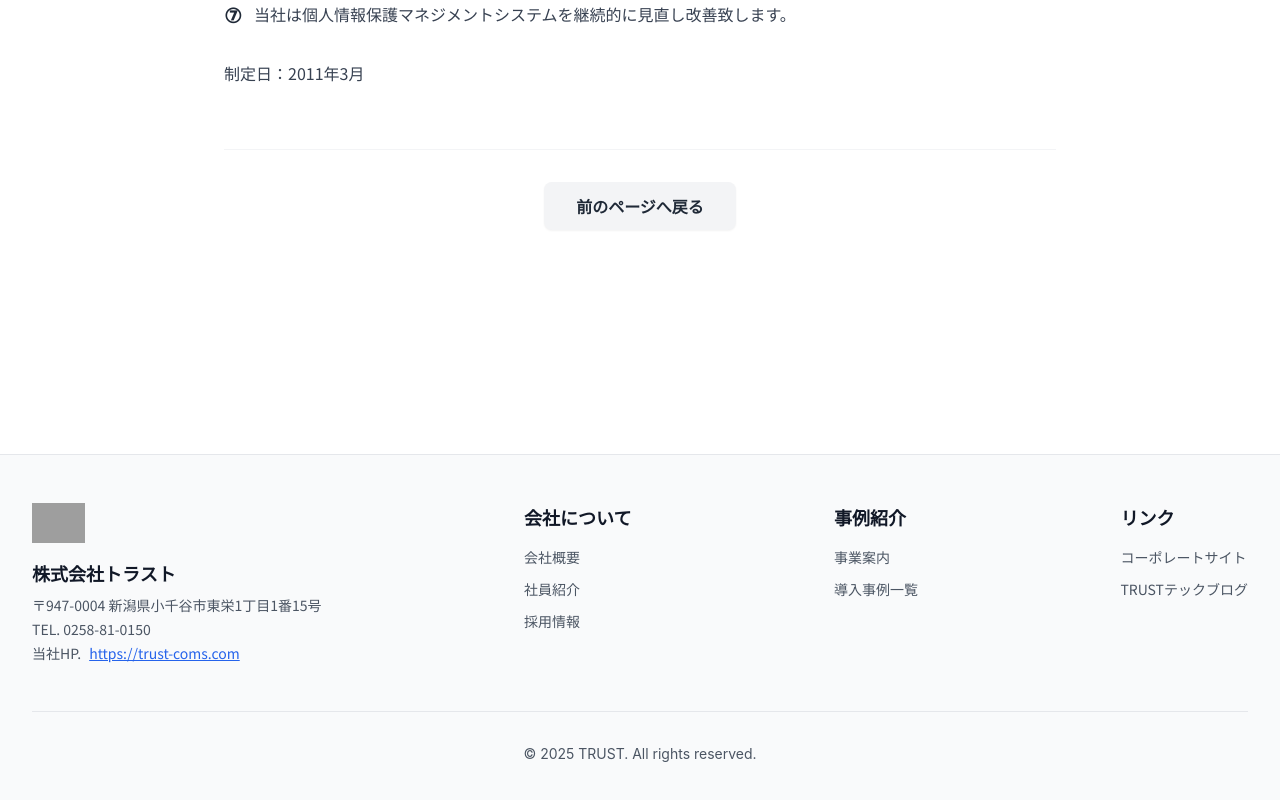
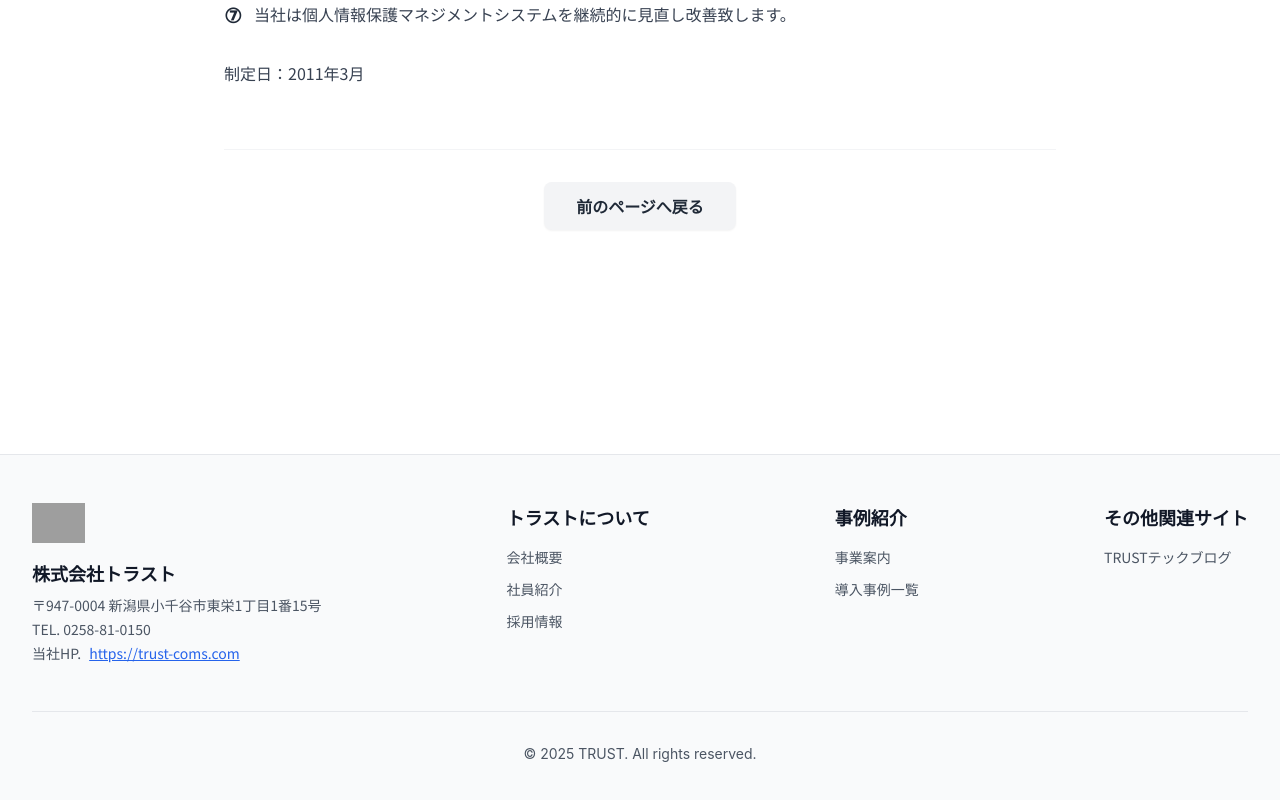
Before and after one commit to BABAAKIHISA/Otomoni-LP, a React (Vite) app: page /privacy-policy in a window 1280 px wide. Shown: the part 915-1715 px from the top of the page. Built offline with nearby package versions, Linux system fonts and the light colour scheme; grey boxes are pictures that could not be loaded.

Commit message:
Add Footer Contents

```diff
--- a/src/components/Footer.jsx
+++ b/src/components/Footer.jsx
@@ -39,7 +39,7 @@ const Footer = () => {
 
           {/* 会社について */}
           <div className="flex flex-col items-center md:items-start text-center md:text-left font-japanese mt-6 md:mt-0">
-            <h3 className="font-bold text-gray-900 text-lg mb-4">会社について</h3>
+            <h3 className="font-bold text-gray-900 text-lg mb-4">トラストについて</h3>
             <ul className="space-y-3 text-sm text-gray-600">
               <li>
                 <Link to="https://trust-coms.com/company/" className="hover:text-blue-600 hover:underline transition-colors flex items-center gap-2">
@@ -78,13 +78,8 @@ const Footer = () => {
 
           {/* 右側: リンクメニュー */}
           <div className="flex flex-col items-center md:items-start text-center md:text-left font-japanese mt-6 md:mt-0">
-            <h3 className="font-bold text-gray-900 text-lg mb-4">リンク</h3>
+            <h3 className="font-bold text-gray-900 text-lg mb-4">その他関連サイト</h3>
             <ul className="space-y-3 text-sm text-gray-600">
-              <li>
-                <Link to="https://trust-coms.com" className="hover:text-blue-600 hover:underline transition-colors flex items-center gap-2">
-                  <span>コーポレートサイト</span>
-                </Link>
-              </li>
               <li>
                 <Link to="https://trust-coms.com/trust-note/technical/" className="hover:text-blue-600 hover:underline transition-colors flex items-center gap-2">
                   <span>TRUSTテックブログ</span>
```
